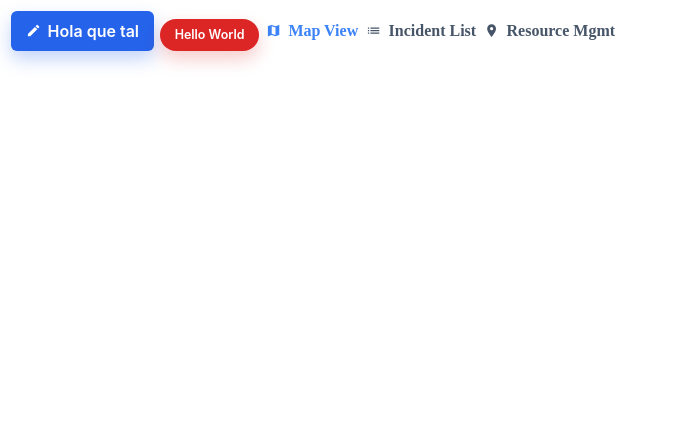
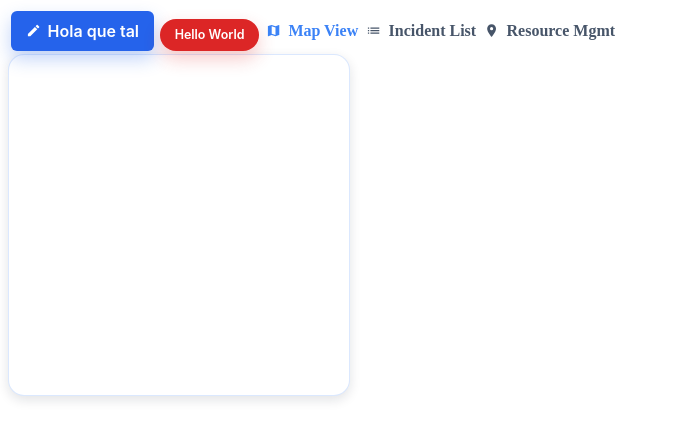
Before and after one commit to Proyecto-FP-26/frontend, a React app: page / in a window 1280 px wide. Shown: the top 440 px of the page, without its empty margins (0-673 px from the left). Built offline with nearby package versions, Linux system fonts and the light colour scheme; the HTML template or start-up script is replaced by a standard one.

Commit message:
feat(ui): Created card atom

```diff
--- a/src/main.jsx
+++ b/src/main.jsx
@@ -5,6 +5,7 @@ import Icon from "./ui/atoms/icon/icon.jsx";
 import {MdEdit, MdList, MdLocationOn, MdMap} from "react-icons/md";
 import Text from "./ui/atoms/text/text.jsx";
 import Link from "./ui/atoms/link/link.jsx";
+import Card from "./ui/atoms/card/card.jsx"
 
 
 createRoot(document.getElementById('root')).render(
@@ -16,5 +17,6 @@ createRoot(document.getElementById('root')).render(
       <Link href="/map" icon={MdMap} active>Map View</Link>
       <Link href="/incidents" icon={MdList}>Incident List</Link>
       <Link href="/resources" icon={MdLocationOn}>Resource Mgmt</Link>
+      <Card></Card>
   </StrictMode>,
 )
--- /dev/null
+++ b/src/ui/atoms/card/card.jsx
@@ -0,0 +1,16 @@
+import './css/card.css';
+import { motion } from 'framer-motion';
+
+export default function Card({ children, className = '', ...props }) {
+  return (
+    <motion.div
+      className={['card', className].filter(Boolean).join(' ')}
+      whileHover={{ y: -4, scale: 1.02 }}
+      whileTap={{ scale: 0.98 }}
+      transition={{ type: 'spring', stiffness: 300, damping: 20 }}
+      {...props}
+    >
+      {children}
+    </motion.div>
+  );
+}
--- /dev/null
+++ b/src/ui/atoms/card/css/card.css
@@ -0,0 +1,16 @@
+.card {
+  display: flex;
+  flex-direction: column;
+  gap: 1rem;
+  height: 300px;
+  width: 300px;
+  padding: 1.25rem;
+  border: 1px solid rgba(59, 130, 246, 0.18);
+  border-radius: 16px;
+  background-color: #ffffff;
+  box-shadow: 0 4px 12px rgba(15, 23, 42, 0.12);
+  color: #1e293b;
+  cursor: pointer;
+}
+
+/*# sourceMappingURL=card.css.map */
--- /dev/null
+++ b/src/ui/atoms/card/scss/card.scss
@@ -0,0 +1,16 @@
+@use '../../../../common/variables' as *;
+
+.card {
+  display: flex;
+  flex-direction: column;
+  gap: 1rem;
+  height: 300px;
+  width: 300px;
+  padding: 1.25rem;
+  border: $border-primary-subtle;
+  border-radius: $radius-lg;
+  background-color: $color-surface;
+  box-shadow: $shadow-md;
+  color: $color-text;
+  cursor: pointer;
+}
```
Also changed, not shown: 2 other files (tests, documents, lock files or other folders).
